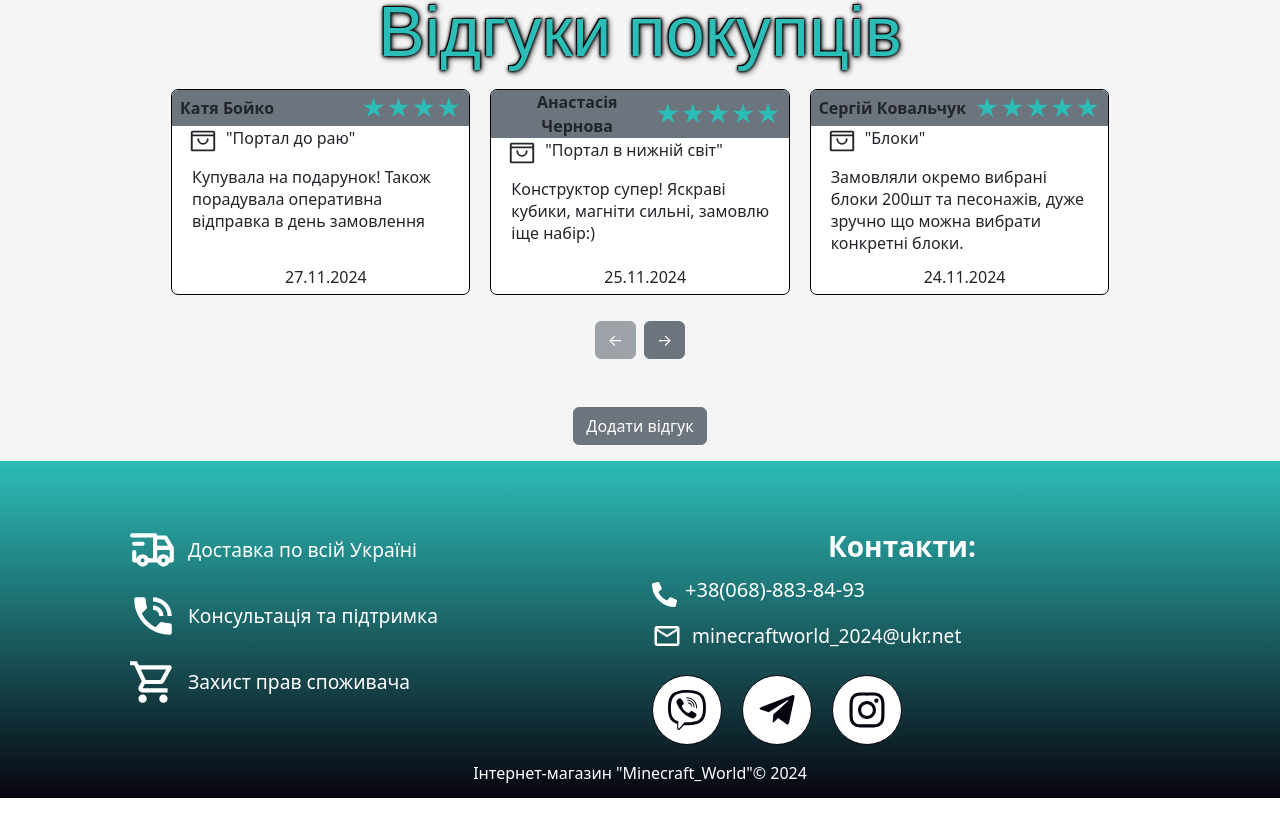
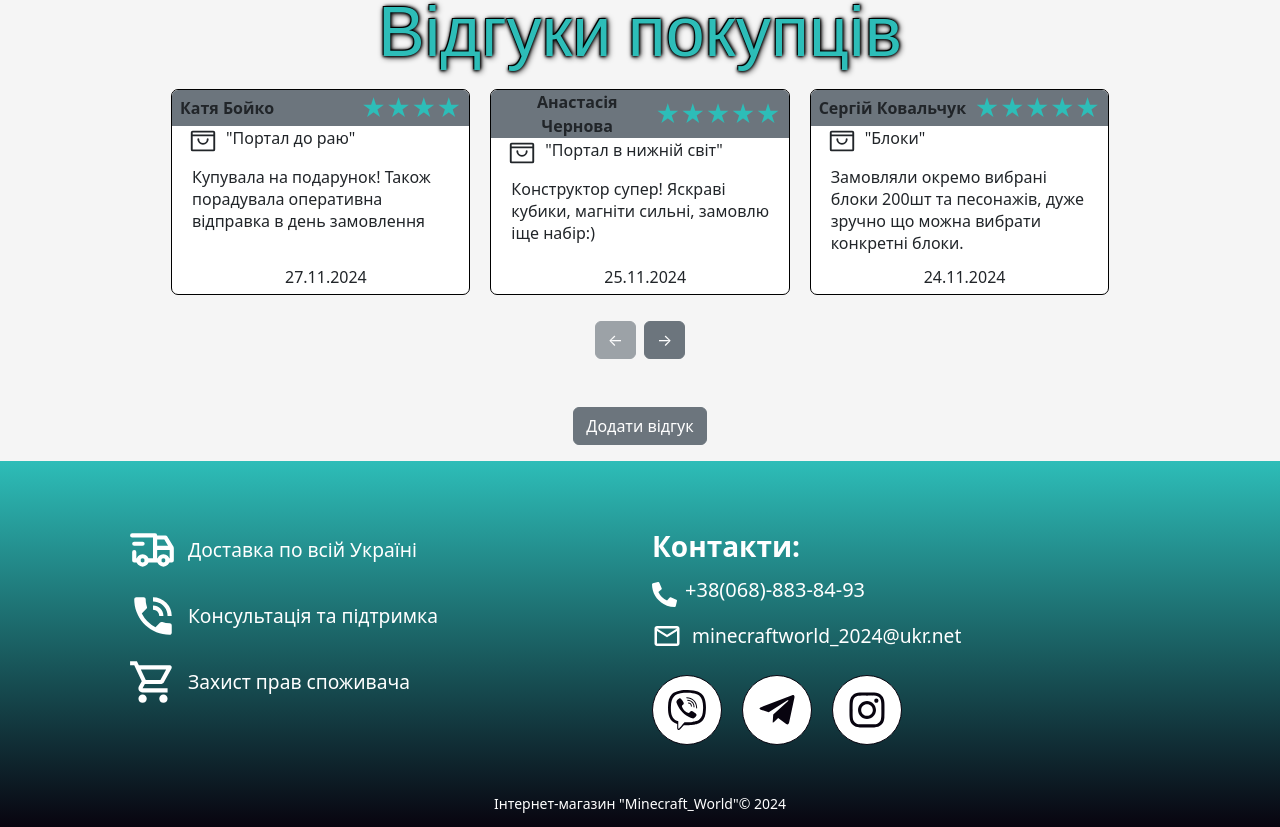
Before and after one commit to JuliaSmolianska/Minecraft_World, a React (Create React App) app: page / in a window 1280 px wide. Shown: the part 2954-3781 px from the top of the page. Before the commit the page ends 3752 px from the top, so only its background shows below. Built offline with nearby package versions, Linux system fonts and the light colour scheme.

Commit message:
fix Info

```diff
--- a/src/components/Footer/Footer.jsx
+++ b/src/components/Footer/Footer.jsx
@@ -30,7 +30,9 @@ const Footer = () => {
           </div>
         </Col>
         <Col xs={12} md={6}>
-          <b className="fs-3 text-md-start">Контакти:</b>
+          <div className="fs-3 text-center text-md-start">
+            <b>Контакти:</b>
+          </div>
           <div className="d-flex align-items-center justify-content-center justify-content-md-start">
             <FaPhoneAlt size={25} />
             <p className="ms-2 pt-2 fs-5 text-center text-md-start">
@@ -58,7 +60,7 @@ const Footer = () => {
           </div>
         </Col>
       </Row>
-      <div className="mt-3 fs-6">
+      <div className="mt-5" style={{ fontSize: "14px" }}>
         Інтернет-магазин "Minecraft_World"&copy; {dateYear}
       </div>
     </Col>
--- a/src/components/Info/Info.jsx
+++ b/src/components/Info/Info.jsx
@@ -16,7 +16,7 @@ const Info = () => {
         setIsVisible(entry.isIntersecting);
       },
       {
-        threshold: 0.3,
+        threshold: 0.5,
       }
     );
 
--- a/src/components/Info/Info.module.css
+++ b/src/components/Info/Info.module.css
@@ -6,6 +6,9 @@
   background-color: rgb(252, 240, 223);
   color: white;
   background: linear-gradient(to bottom, #2dbdb8, #08040f);
+}
+.col {
+  opacity: 0;
 }
 
 .boxVisible .col {
```
